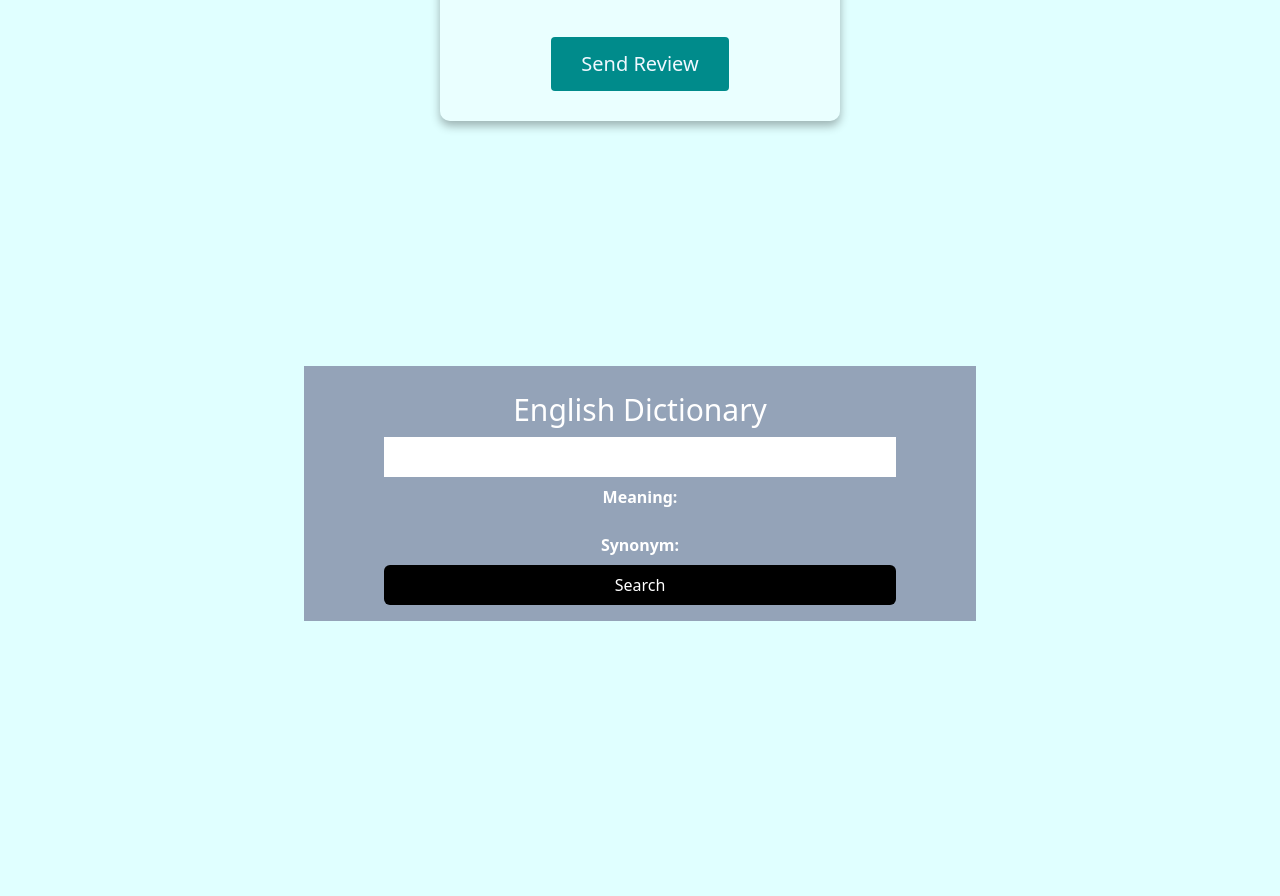
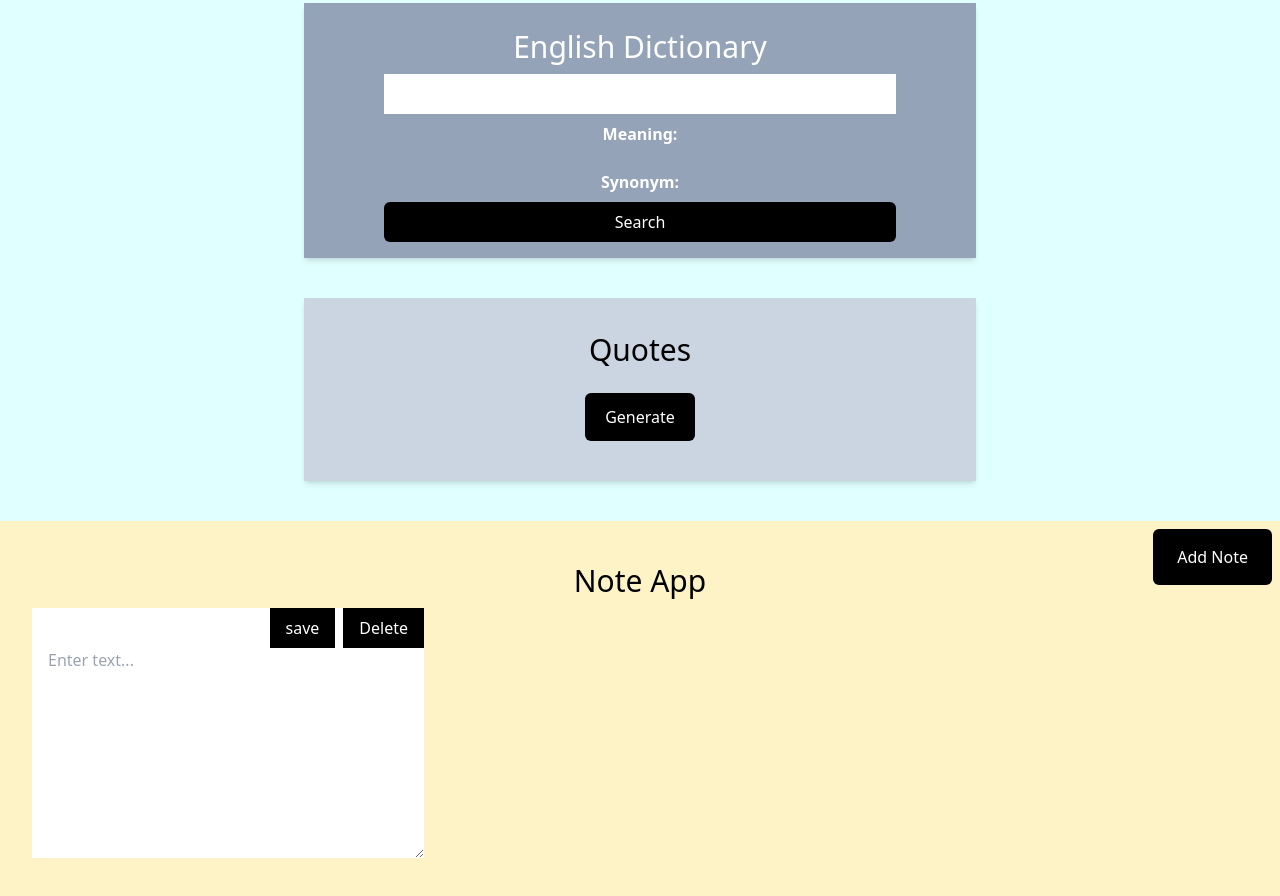
Before and after one commit to Minal4/js-projects, a plain HTML site: page index.html in a window 1280 px wide. Shown: the part 434-1330 px from the top of the page. Before the commit the page ends 1055 px from the top, so only its background shows below. Drawn offline with nearby package versions, Linux system fonts and the light colour scheme.

Commit message:
update js projects

```diff
--- a/index.css
+++ b/index.css
@@ -5,7 +5,7 @@ body {
 
 .wrapper {
     display: flex;
-    min-height: 100vh;
+    margin: 4rem 0;
     justify-content: center;
     align-items: center;
 }
--- a/index.html
+++ b/index.html
@@ -8,6 +8,7 @@
         <title>Feedback UI</title>
         <link rel="stylesheet" href="index.css">
         <script src="https://cdn.tailwindcss.com"></script>
+        <script src="quotes.js"></script>
         <script>
             tailwind.config = {
                 theme: {
@@ -53,7 +54,7 @@
         <!-- FEEDBACK ENDS -->
 
         <!-- ENGLISH DICTIONARY -->
-        <div class="max-w-2xl bg-slate-400 text-white mx-auto text-center p-4">
+        <div class="max-w-2xl bg-slate-400 text-white mx-auto text-center p-4 shadow-md">
             <h1 class="heading">English Dictionary</h1>
             <div class="form flex justify-center flex-col gap-2 max-w-lg m-auto">
                 <input type="text" class="py-2 px-4 text-black search-input">
@@ -69,6 +70,30 @@
                 <button class="bg-black text-white w-auto py-2 px-4 rounded-md search-btn">Search</button>
             </div>
         </div>
+        <!-- ENGLISH DISTIONARY ENDS -->
+        <!-- QUOTE GENERATOR -->
+        <div class="max-w-2xl bg-slate-300 mx-auto my-10 p-6 text-center shadow-md">
+            <h1 class="heading">Quotes</h1>
+            <blockquote class="quote-placement">
+
+            </blockquote>
+            <div class="author italic font-sans text-sm font-bold"></div>
+            <button
+                class="quote-btn rounded-md bg-black px-5 py-3 my-4 text-white inline-block mx-auto align-center">Generate</button>
+        </div>
+        <!-- QUOTE GENERATOR ENDS -->
+
+        <!-- NOTE APP -->
+
+        <div class="note-app bg-amber-100 p-8 relative">
+            <h1 class="heading text-center ">Note App</h1>
+            <button
+                class="add-btn w-auto bg-black text-white rounded-md absolute right-2 top-2 px-6 py-4  hover:bg-sky-500 transition-all duration-50 ease-in-out">Add
+                Note</button>
+            <div class="note-lists grid grid-cols-3 gap-5">
+
+            </div>
+        </div>
         <script src="index.js"></script>
     </body>
 
--- a/index.js
+++ b/index.js
@@ -90,3 +90,90 @@ function dictionarySearch() {
 }
 
 dictionarySearch();
+
+
+// QUOTE GENERATOR
+
+function quoteGen() {
+    const data = quotes;
+    const quoteBtn = document.querySelector('.quote-btn');
+    const author = document.querySelector('.author');
+    const quotePlace = document.querySelector('.quote-placement');
+    quoteBtn.addEventListener('click', function () {
+        randomQuote = Math.floor(Math.random() * data.length)
+        quotePlace.innerText = data[randomQuote].quote
+        author.innerText = `~ ${data[randomQuote].author} ~`
+    });
+}
+
+quoteGen();
+
+// NOTE APP
+
+function noteApp() {
+    const lists = document.querySelector('.note-lists');
+    const btn = document.querySelector('.add-btn');
+
+
+    // ADD NOTE
+    const addNote = (text = "") => {
+        const list = document.createElement('div');
+        list.classList.add('list');
+        list.innerHTML = `
+        <div class="single-list relative ">
+        <div class="editable-btns absolute right-0 top-0 flex gap-2">
+        <button class="save w-auto bg-black text-white px-4 py-2"> save</button>
+        <button class="delete w-auto bg-black text-white px-4 py-2">
+        Delete
+        </button>
+        </div>
+        <div class="index">
+        </div>
+        <textarea class="pt-10 px-4" style="height: 250px; width:100%" placeholder='Enter text...'>${text}</textarea>
+        </div>
+        `
+        let del = list.querySelector('.delete');
+        del.addEventListener('click', function () {
+            list.remove()
+            saveNote()
+        })
+        let save = list.querySelector('.save');
+        save.addEventListener('click', saveNote)
+        lists.appendChild(list);
+        saveNote()
+    }
+
+    const saveNote = () => {
+        const notes = lists.querySelectorAll('.list textarea')
+        const data = [];
+        notes.forEach((note) => {
+            data.push(note.value);
+        })
+
+        if (data.length === 0) {
+            localStorage.removeItem("notes")
+        } else {
+            localStorage.setItem("notes", JSON.stringify(data))
+        }
+    }
+
+    (
+        function () {
+            const lsNotes = JSON.parse(localStorage.getItem("notes"));
+            if (lsNotes === null) {
+                addNote()
+            } else {
+                lsNotes.forEach(
+                    (lsNote) => {
+                        addNote(lsNote)
+                    }
+                )
+            }
+
+        }
+    )()
+    btn.addEventListener('click', addNote)
+
+}
+
+noteApp()
--- /dev/null
+++ b/quotes.js
@@ -0,0 +1,309 @@
+const quotes = [
+
+    {
+        "quote": "Life isn’t about getting and having, it’s about giving and being.", "author": "Kevin Kruse"
+    },
+    {
+        "quote": "Whatever the mind of man can conceive and believe, it can achieve.", "author": "Napoleon Hill"
+    },
+    {
+        "quote": "Strive not to be a success, but rather to be of value.", "author": "Albert Einstein"
+    },
+    {
+        "quote": "Two roads diverged in a wood, and I—I took the one less traveled by, And that has made all the difference.", "author": "Robert Frost"
+    },
+    {
+        "quote": "I attribute my success to this: I never gave or took any excuse.", "author": "Florence Nightingale"
+    },
+    {
+        "quote": "You miss 100% of the shots you don’t take.", "author": "Wayne Gretzky"
+    },
+    {
+        "quote": "I’ve missed more than 9000 shots in my career. I’ve lost almost 300 games. 26 times I’ve been trusted to take the game winning shot and missed. I’ve failed over and over and over again in my life. And that is why I succeed.", "author": "Michael Jordan"
+    },
+    {
+        "quote": "The most difficult thing is the decision to act, the rest is merely tenacity.", "author": "Amelia Earhart"
+    },
+    {
+        "quote": "Every strike brings me closer to the next home run.", "author": "Babe Ruth"
+    },
+    {
+        "quote": "Definiteness of purpose is the starting point of all achievement.", "author": "W. Clement Stone"
+    },
+    {
+        "quote": "We must balance conspicuous consumption with conscious capitalism.", "author": "Kevin Kruse"
+    },
+    {
+        "quote": "Life is what happens to you while you’re busy making other plans.", "author": "John Lennon"
+    },
+    {
+        "quote": "We become what we think about.", "author": "Earl Nightingale"
+    },
+    {
+        "quote": "Twenty years from now you will be more disappointed by the things that you didn’t do than by the ones you did do, so throw off the bowlines, sail away from safe harbor, catch the trade winds in your sails.  Explore, Dream, Discover.", "author": "Mark Twain"
+    },
+    {
+        "quote": "Life is 10% what happens to me and 90% of how I react to it.", "author": "Charles Swindoll"
+    },
+    {
+        "quote": "The most common way people give up their power is by thinking they don’t have any.", "author": "Alice Walker"
+    },
+    {
+        "quote": "The mind is everything. What you think you become.", "author": "Buddha"
+    },
+    {
+        "quote": "The best time to plant a tree was 20 years ago. The second best time is now.", "author": "Chinese Proverb"
+    },
+    {
+        "quote": "An unexamined life is not worth living.", "author": "Socrates"
+    },
+    {
+        "quote": "Eighty percent of success is showing up.", "author": "Woody Allen"
+    },
+    {
+        "quote": "Your time is limited, so don’t waste it living someone else’s life.", "author": "Steve Jobs"
+    },
+    {
+        "quote": "Winning isn’t everything, but wanting to win is.", "author": "Vince Lombardi"
+    },
+    {
+        "quote": "I am not a product of my circumstances. I am a product of my decisions.", "author": "Stephen Covey"
+    },
+    {
+        "quote": "Every child is an artist.  The problem is how to remain an artist once he grows up.", "author": "Pablo Picasso"
+    },
+    {
+        "quote": "You can never cross the ocean until you have the courage to lose sight of the shore.", "author": "Christopher Columbus"
+    },
+    {
+        "quote": "I’ve learned that people will forget what you said, people will forget what you did, but people will never forget how you made them feel.", "author": "Maya Angelou"
+    },
+    {
+        "quote": "Either you run the day, or the day runs you.", "author": "Jim Rohn"
+    },
+    {
+        "quote": "Whether you think you can or you think you can’t, you’re right.", "author": "Henry Ford"
+    },
+    {
+        "quote": "The two most important days in your life are the day you are born and the day you find out why.", "author": "Mark Twain"
+    },
+    {
+        "quote": "Whatever you can do, or dream you can, begin it.  Boldness has genius, power and magic in it.", "author": "Johann Wolfgang von Goethe"
+    },
+    {
+        "quote": "The best revenge is massive success.", "author": "Frank Sinatra"
+    },
+    {
+        "quote": "People often say that motivation doesn’t last. Well, neither does bathing.  That’s why we recommend it daily.", "author": "Zig Ziglar"
+    },
+    {
+        "quote": "Life shrinks or expands in proportion to one’s courage.", "author": "Anais Nin"
+    },
+    {
+        "quote": "If you hear a voice within you say “you cannot paint,” then by all means paint and that voice will be silenced.", "author": "Vincent Van Gogh"
+    },
+    {
+        "quote": "There is only one way to avoid criticism: do nothing, say nothing, and be nothing.", "author": "Aristotle"
+    },
+    {
+        "quote": "Ask and it will be given to you; search, and you will find; knock and the door will be opened for you.", "author": "Jesus"
+    },
+    {
+        "quote": "The only person you are destined to become is the person you decide to be.", "author": "Ralph Waldo Emerson"
+    },
+    {
+        "quote": "Go confidently in the direction of your dreams.  Live the life you have imagined.", "author": "Henry David Thoreau"
+    },
+    {
+        "quote": "When I stand before God at the end of my life, I would hope that I would not have a single bit of talent left and could say, I used everything you gave me.", "author": "Erma Bombeck"
+    },
+    {
+        "quote": "Few things can help an individual more than to place responsibility on him, and to let him know that you trust him.", "author": "Booker T. Washington"
+    },
+    {
+        "quote": "Certain things catch your eye, but pursue only those that capture the heart.", "author": " Ancient Indian Proverb"
+    },
+    {
+        "quote": "Believe you can and you’re halfway there.", "author": "Theodore Roosevelt"
+    },
+    {
+        "quote": "Everything you’ve ever wanted is on the other side of fear.", "author": "George Addair"
+    },
+    {
+        "quote": "We can easily forgive a child who is afraid of the dark; the real tragedy of life is when men are afraid of the light.", "author": "Plato"
+    },
+    {
+        "quote": "Teach thy tongue to say, “I do not know,” and thous shalt progress.", "author": "Maimonides"
+    },
+    {
+        "quote": "Start where you are. Use what you have.  Do what you can.", "author": "Arthur Ashe"
+    },
+    {
+        "quote": "When I was 5 years old, my mother always told me that happiness was the key to life.  When I went to school, they asked me what I wanted to be when I grew up.  I wrote down ‘happy’.  They told me I didn’t understand the assignment, and I told them they didn’t understand life.", "author": "John Lennon"
+    },
+    {
+        "quote": "Fall seven times and stand up eight.", "author": "Japanese Proverb"
+    },
+    {
+        "quote": "When one door of happiness closes, another opens, but often we look so long at the closed door that we do not see the one that has been opened for us.", "author": "Helen Keller"
+    },
+    {
+        "quote": "Everything has beauty, but not everyone can see.", "author": "Confucius"
+    },
+    {
+        "quote": "How wonderful it is that nobody need wait a single moment before starting to improve the world.", "author": "Anne Frank"
+    },
+    {
+        "quote": "When I let go of what I am, I become what I might be.", "author": "Lao Tzu"
+    },
+    {
+        "quote": "Life is not measured by the number of breaths we take, but by the moments that take our breath away.", "author": "Maya Angelou"
+    },
+    {
+        "quote": "Happiness is not something readymade.  It comes from your own actions.", "author": "Dalai Lama"
+    },
+    {
+        "quote": "If you’re offered a seat on a rocket ship, don’t ask what seat! Just get on.", "author": "Sheryl Sandberg"
+    },
+    {
+        "quote": "First, have a definite, clear practical ideal; a goal, an objective. Second, have the necessary means to achieve your ends; wisdom, money, materials, and methods. Third, adjust all your means to that end.", "author": "Aristotle"
+    },
+    {
+        "quote": "If the wind will not serve, take to the oars.", "author": "Latin Proverb"
+    },
+    {
+        "quote": "You can’t fall if you don’t climb.  But there’s no joy in living your whole life on the ground.", "author": "Unknown"
+    },
+    {
+        "quote": "We must believe that we are gifted for something, and that this thing, at whatever cost, must be attained.", "author": "Marie Curie"
+    },
+    {
+        "quote": "Too many of us are not living our dreams because we are living our fears.", "author": "Les Brown"
+    },
+    {
+        "quote": "Challenges are what make life interesting and overcoming them is what makes life meaningful.", "author": "Joshua J. Marine"
+    },
+    {
+        "quote": "If you want to lift yourself up, lift up someone else.", "author": "Booker T. Washington"
+    },
+    {
+        "quote": "I have been impressed with the urgency of doing. Knowing is not enough; we must apply. Being willing is not enough; we must do.", "author": "Leonardo da Vinci"
+    },
+    {
+        "quote": "Limitations live only in our minds.  But if we use our imaginations, our possibilities become limitless.", "author": "Jamie Paolinetti"
+    },
+    {
+        "quote": "You take your life in your own hands, and what happens? A terrible thing, no one to blame.", "author": "Erica Jong"
+    },
+    {
+        "quote": "What’s money? A man is a success if he gets up in the morning and goes to bed at night and in between does what he wants to do.", "author": "Bob Dylan"
+    },
+    {
+        "quote": "I didn’t fail the test. I just found 100 ways to do it wrong.", "author": "Benjamin Franklin"
+    },
+    {
+        "quote": "In order to succeed, your desire for success should be greater than your fear of failure.", "author": "Bill Cosby"
+    },
+    {
+        "quote": "A person who never made a mistake never tried anything new.", "author": " Albert Einstein"
+    },
+    {
+        "quote": "The person who says it cannot be done should not interrupt the person who is doing it.", "author": "Chinese Proverb"
+    },
+    {
+        "quote": "There are no traffic jams along the extra mile.", "author": "Roger Staubach"
+    },
+    {
+        "quote": "It is never too late to be what you might have been.", "author": "George Eliot"
+    },
+    {
+        "quote": "You become what you believe.", "author": "Oprah Winfrey"
+    },
+    {
+        "quote": "I would rather die of passion than of boredom.", "author": "Vincent van Gogh"
+    },
+    {
+        "quote": "A truly rich man is one whose children run into his arms when his hands are empty.", "author": "Unknown"
+    },
+    {
+        "quote": "It is not what you do for your children, but what you have taught them to do for themselves, that will make them successful human beings.", "author": "Ann Landers"
+    },
+    {
+        "quote": "If you want your children to turn out well, spend twice as much time with them, and half as much money.", "author": "Abigail Van Buren"
+    },
+    {
+        "quote": "Build your own dreams, or someone else will hire you to build theirs.", "author": "Farrah Gray"
+    },
+    {
+        "quote": "The battles that count aren’t the ones for gold medals. The struggles within yourself–the invisible battles inside all of us–that’s where it’s at.", "author": "Jesse Owens"
+    },
+    {
+        "quote": "Education costs money.  But then so does ignorance.", "author": "Sir Claus Moser"
+    },
+    {
+        "quote": "I have learned over the years that when one’s mind is made up, this diminishes fear.", "author": "Rosa Parks"
+    },
+    {
+        "quote": "It does not matter how slowly you go as long as you do not stop.", "author": "Confucius"
+    },
+    {
+        "quote": "If you look at what you have in life, you’ll always have more. If you look at what you don’t have in life, you’ll never have enough.", "author": "Oprah Winfrey"
+    },
+    {
+        "quote": "Remember that not getting what you want is sometimes a wonderful stroke of luck.", "author": "Dalai Lama"
+    },
+    {
+        "quote": "You can’t use up creativity.  The more you use, the more you have.", "author": "Maya Angelou"
+    },
+    {
+        "quote": "Dream big and dare to fail.", "author": "Norman Vaughan"
+    },
+    {
+        "quote": "Our lives begin to end the day we become silent about things that matter.", "author": "Martin Luther King Jr."
+    },
+    {
+        "quote": "Do what you can, where you are, with what you have.", "author": "Teddy Roosevelt"
+    },
+    {
+        "quote": "If you do what you’ve always done, you’ll get what you’ve always gotten.", "author": "Tony Robbins"
+    },
+    {
+        "quote": "Dreaming, after all, is a form of planning.", "author": "Gloria Steinem"
+    },
+    {
+        "quote": "It’s your place in the world; it’s your life. Go on and do all you can with it, and make it the life you want to live.", "author": "Mae Jemison"
+    },
+    {
+        "quote": "You may be disappointed if you fail, but you are doomed if you don’t try.", "author": "Beverly Sills"
+    },
+    {
+        "quote": "Remember no one can make you feel inferior without your consent.", "author": "Eleanor Roosevelt"
+    },
+    {
+        "quote": "Life is what we make it, always has been, always will be.", "author": "Grandma Moses"
+    },
+    {
+        "quote": "The question isn’t who is going to let me; it’s who is going to stop me.", "author": "Ayn Rand"
+    },
+    {
+        "quote": "When everything seems to be going against you, remember that the airplane takes off against the wind, not with it.", "author": "Henry Ford"
+    },
+    {
+        "quote": "It’s not the years in your life that count. It’s the life in your years.", "author": "Abraham Lincoln"
+    },
+    {
+        "quote": "Change your thoughts and you change your world.", "author": "Norman Vincent Peale"
+    },
+    {
+        "quote": "Either write something worth reading or do something worth writing.", "author": "Benjamin Franklin"
+    },
+    {
+        "quote": "Nothing is impossible, the word itself says, “I’m possible!”", "author": "–Audrey Hepburn"
+    },
+    {
+        "quote": "The only way to do great work is to love what you do.", "author": "Steve Jobs"
+    },
+    {
+        "quote": "If you can dream it, you can achieve it.", "author": "Zig Ziglar"
+    }
+]
```
